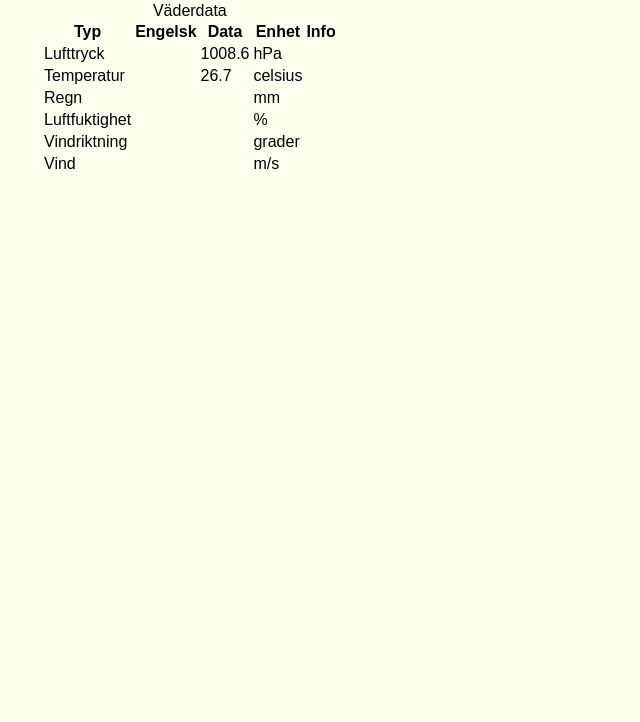
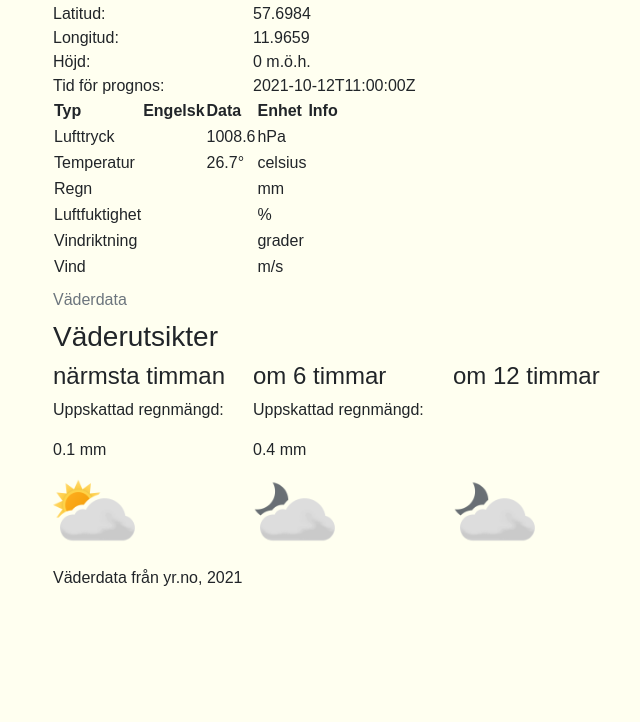
Before and after one commit to PetNil/yr_api, a plain HTML site: page index.html in a window 1280 px wide. Shown: the part 78-800 px from the top of the page, without its empty margins (299-939 px from the left). Drawn offline with nearby package versions, Linux system fonts and the light colour scheme.

Commit message:
Added som more data (lat, long and images)

```diff
--- a/css/site.css
+++ b/css/site.css
@@ -12,3 +12,7 @@ body > div {
     margin: 0 auto;
     padding: 0;
 }
+
+img {
+    width: 50%;
+}
--- a/index.html
+++ b/index.html
@@ -20,7 +20,7 @@
   <link rel="icon" href="/favicon.svg" type="image/svg+xml">
   <link rel="apple-touch-icon" href="/apple-touch-icon.png">
     -->
-
+  <link href="https://cdn.jsdelivr.net/npm/bootstrap@5.1.3/dist/css/bootstrap.min.css" rel="stylesheet" integrity="sha384-1BmE4kWBq78iYhFldvKuhfTAU6auU8tT94WrHftjDbrCEXSU1oBoqyl2QvZ6jIW3" crossorigin="anonymous">
   <link rel="stylesheet" href="css/site.css">
 
 
@@ -28,8 +28,36 @@
 
 <body>
   <!-- your content here... -->
-  <div>
+  <div id="container">
+    <div id="" class="container-fluid">
       <h1>Vädersidan</h1>
+      <div id="meta">
+        <div class="row">
+          <div class="col col-xs-3">Plats: </div>
+          <div class="col col-xs-3">Haga</div>
+          <div class="col col-xs-6"></div>
+        </div>
+        <div class="row">
+          <div class="col col-xs-3">Latitud: </div>
+          <div id="lat" class="col col-xs-3"></div>
+          <div class="col col-xs-6"></div>
+        </div>
+        <div class="row">
+          <div class="col col-xs-3">Longitud: </div>
+          <div id="long" class="col col-xs-3"></div>
+          <div class="col col-xs-6"></div>
+        </div>
+        <div class="row">
+          <div class="col col-xs-3">Höjd: </div>
+          <div id="height" class="col col-xs-3"></div>
+          <div class="col col-xs-6"></div>
+        </div>
+      </div>
+      <div class="row">
+        <div class="col col-xs-3">Tid för prognos: </div>
+        <div class="col col-xs-3" id="tid"></div>
+        <div class="col col-xs-6"></div>
+      </div>
       <div>
         <div>
           <table>
@@ -86,9 +114,33 @@
 
           </table>
         </div>
+        <div class="row">
+          <h3>Väderutsikter</h3>
+          <div class="col col-xs-4">
+              <h4>närmsta timman</h4>
+              <p>Uppskattad regnmängd:</p>
+              <p id="prognos_1h"></p>
+              <div id="bild_1h"></div>
+          </div>
+          <div class="col col-xs-4">
+            <h4>om 6 timmar</h4>
+            <p>Uppskattad regnmängd:</p>
+            <p id="prognos_6h"></p>
+            <div id="bild_6h"></div>
+          </div>
+          <div class="col col-xs-4">
+            <h4>om 12 timmar</h4>
+            <p>&nbsp;</p>
+            <p>&nbsp;</p>
+            <div id="bild_12h"></div>
+          </div>
+        </div>
+      </div>
+      <footer>Väderdata från yr.no, 2021</footer>
     </div>
   </div>
 
+  <script src="https://cdn.jsdelivr.net/npm/bootstrap@5.1.3/dist/js/bootstrap.bundle.min.js" integrity="sha384-ka7Sk0Gln4gmtz2MlQnikT1wXgYsOg+OMhuP+IlRH9sENBO0LRn5q+8nbTov4+1p" crossorigin="anonymous"></script>
   <script type="text/javascript" src="javascript/index.js"></script>
   <!-- <script type="text/javascript" src="json/haga_121021.json"></script> -->
   <!-- <script type="application/json" src="json/haga_121021.json"></script> -->
--- a/javascript/index.js
+++ b/javascript/index.js
@@ -2918,14 +2918,52 @@ var weatherSize = Object.keys(data).length;
 console.log(weatherSize);  // ger antalet tidsserier
 
 let weatherNow = data[0].data.instant.details;
+let weather1H = data[1].data.instant.details;
 
 console.log(weatherNow);
+console.log(weather1H);
 
+let lat = geometry.coordinates[0];
+let long = geometry.coordinates[1];
+let height = geometry.coordinates[2];
+
+let prognosTime = data[0].time;
 let airP = weatherNow.air_pressure_at_sea_level;
-let temp = weatherNow.air_temperature;
+let temp = weatherNow.air_temperature + "&#176;";
 
-console.log(airP);
+let thisDate = prognosTime.slice(0, 10);
+let thisTime = prognosTime.slice(11, 19);
+
+
+console.log(thisDate);
+console.log(thisTime);
 console.log(temp);
 
+document.getElementById("lat").innerHTML = lat;
+document.getElementById("long").innerHTML = long;
+document.getElementById("height").innerHTML = height + " m.ö.h.";
+
+document.getElementById("tid").innerHTML = prognosTime;
 document.getElementById("airpressure").innerHTML = airP;
 document.getElementById("temp").innerHTML = temp;
+
+let nextHour = data[0].data.next_1_hours.details.precipitation_amount;
+let nextHourSum = data[0].data.next_1_hours.summary;
+let nextHourImg = nextHourSum.symbol_code + ".png";
+let imgSource = "img/png/" + nextHourImg;
+
+let sixHour = data[0].data.next_6_hours.details.precipitation_amount;
+let sixHourImg = data[0].data.next_6_hours.summary.symbol_code + ".png";
+let imgSource6 = "img/png/" + sixHourImg;
+
+let twelveHourImg = data[0].data.next_12_hours.summary.symbol_code + ".png";
+let imgSource12 = "img/png/" + twelveHourImg;
+
+console.log(nextHour);
+console.log(nextHourImg);
+
+document.getElementById("prognos_1h").innerHTML = nextHour + " mm";
+document.getElementById("bild_1h").innerHTML = "<img class='img-fluid' src=" +imgSource + " />";
+document.getElementById("prognos_6h").innerHTML = sixHour + " mm";
+document.getElementById("bild_6h").innerHTML = "<img class='img-fluid' src=" +imgSource6 + " />";
+document.getElementById("bild_12h").innerHTML = "<img class='img-fluid' src=" +imgSource12 + " />";
```
Lines whose indentation alone changed are shown as unchanged.
